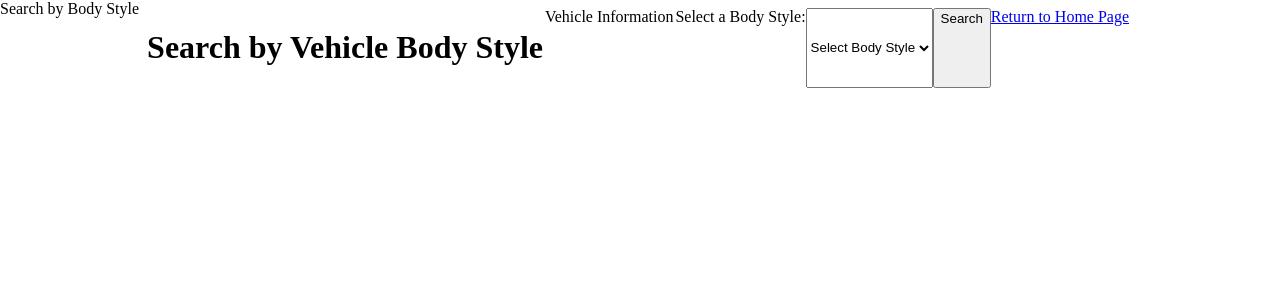
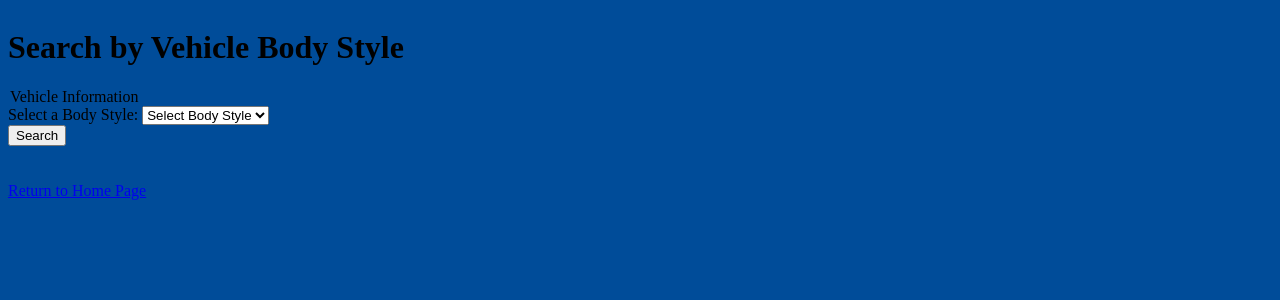
Before and after one commit to zswalker/CSC227Final, a PHP site: page /html/search-style.html in a window 1280 px wide. Shown: the top 300 px of the page. Run offline with PHP 8.4, Linux system fonts and the light colour scheme.

Commit message:
add background color

```diff
--- a/style.css
+++ b/style.css
@@ -1,4 +1,5 @@
-* {
+body {
+    background-color: #004C99;
     display: flex;
     align-content: center;
 }
```
